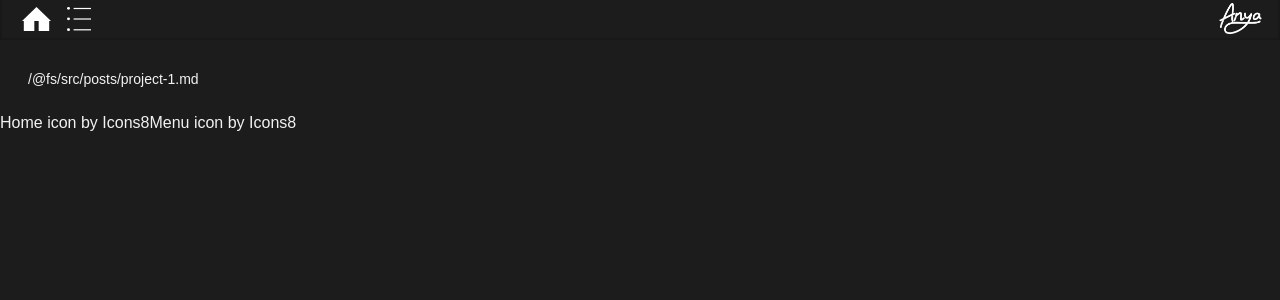
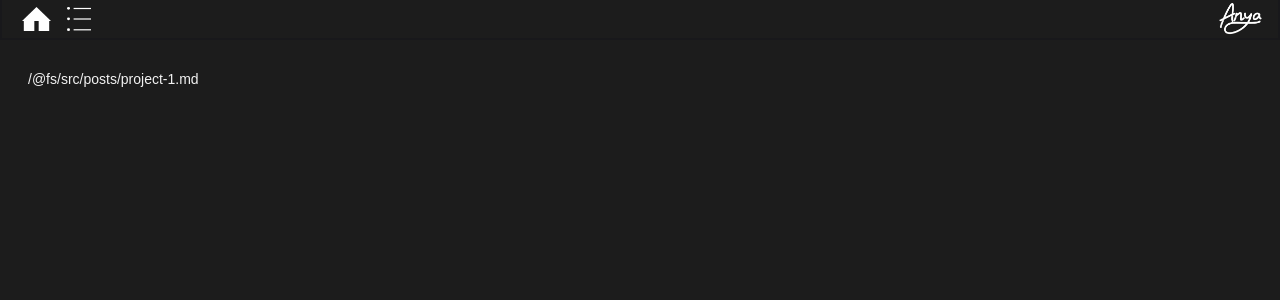
Before and after one commit to Anya-gh/blog, a React (Vite) app: page /project-1 in a window 1280 px wide. Shown: the top 300 px of the page. Built offline with nearby package versions, Linux system fonts and the light colour scheme.

Commit message:
removed links to icons (now using custom icons)

```diff
--- a/src/pages/blog/Blog.tsx
+++ b/src/pages/blog/Blog.tsx
@@ -71,8 +71,6 @@ export default function Blog( {id} : BlogProps) {
           }
         }}/>
       </div>
-      <a target="_blank" href="https://icons8.com/icon/84005/home">Home</a> icon by <a target="_blank" href="https://icons8.com">Icons8</a>
-      <a target="_blank" href="https://icons8.com/icon/3096/menu">Menu</a> icon by <a target="_blank" href="https://icons8.com">Icons8</a>
     </motion.div>
   )
 }
```
